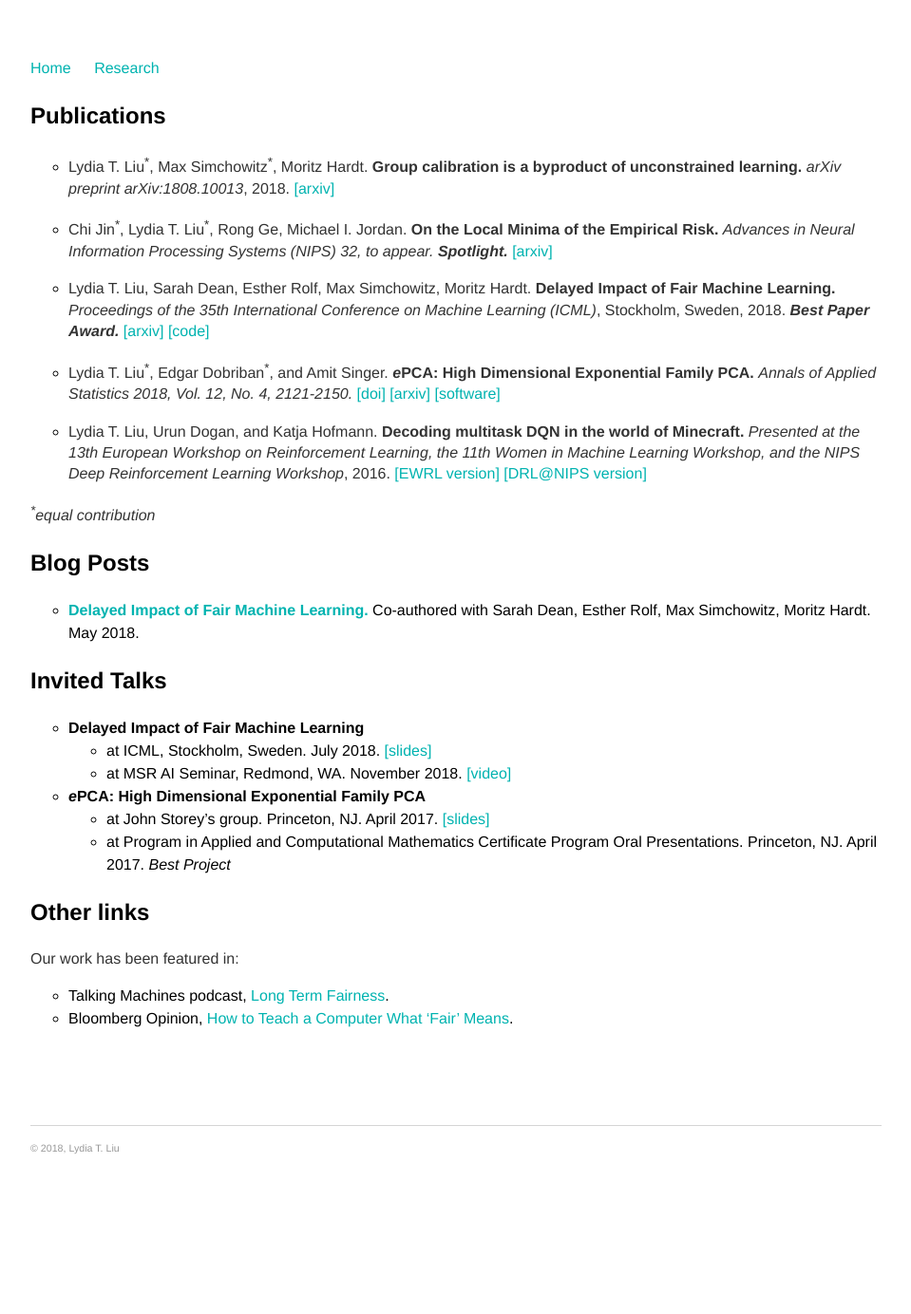
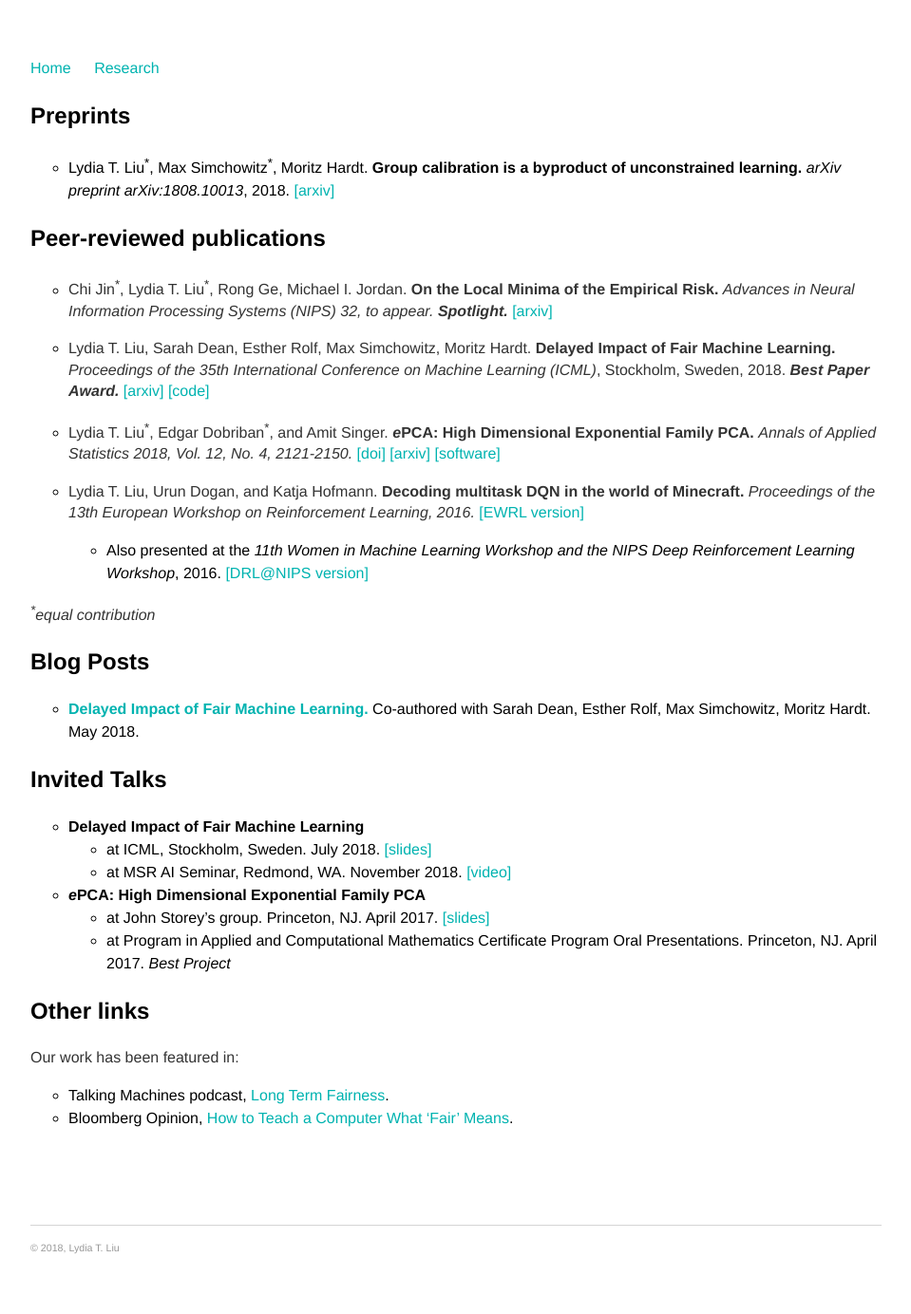
Before and after one commit to serenalwang/serenalwang.github.io, a Jekyll site: the page built from projects.md, in a window 1280 px wide. Shown: the whole page at 95% size, without its empty margins (160-1119 px from the left). Built offline with Jekyll 4.4.1, drawn with Linux system fonts in a browser that asks for light colours; before the commit the page ends 1279 px from its top, so only the background shows below that.

Commit message:
Update projects.md

```diff
--- a/projects.md
+++ b/projects.md
@@ -3,9 +3,11 @@
 title: Research
 ---
 
-### Publications
+### Preprints
 
 * Lydia T. Liu<sup>\*</sup>, Max Simchowitz<sup>\*</sup>, Moritz Hardt. **Group calibration is a byproduct of unconstrained learning.** *arXiv preprint arXiv:1808.10013*, 2018. [[arxiv]](https://arxiv.org/abs/1808.10013)
+
+### Peer-reviewed publications
 
 * Chi Jin<sup>\*</sup>, Lydia T. Liu<sup>\*</sup>, Rong Ge, Michael I. Jordan. **On the Local Minima of the Empirical Risk.** *Advances in Neural Information Processing Systems (NIPS) 32, to appear.* ***Spotlight.*** [[arxiv]](https://arxiv.org/abs/1803.09357)
 
@@ -13,7 +15,8 @@
 
 * Lydia T. Liu<sup>\*</sup>, Edgar Dobriban<sup>\*</sup>, and Amit Singer. ***e*****PCA: High Dimensional Exponential Family PCA.** *Annals of Applied Statistics 2018, Vol. 12, No. 4, 2121-2150.* [[doi]](https://dx.doi.org/10.1214/18-AOAS1146) [[arxiv]](https://arxiv.org/abs/1611.05550) [[software]](http://github.com/lydiatliu/epca/)
 
-* Lydia T. Liu, Urun Dogan, and Katja Hofmann. **Decoding multitask DQN in the world of Minecraft.** *Presented at the 13th European Workshop on Reinforcement Learning, the 11th Women in Machine Learning Workshop, and the NIPS Deep Reinforcement Learning Workshop*, 2016. [[EWRL version]](https://ewrl.files.wordpress.com/2016/11/ewrl13-2016-submission-29.pdf) [[DRL@NIPS version]](https://drive.google.com/file/d/0B1PUpk7kwWu-bDd2djhqNEx2S2J4UURTUE1sVjVnS2tXZG9r/view)
+* Lydia T. Liu, Urun Dogan, and Katja Hofmann. **Decoding multitask DQN in the world of Minecraft.** *Proceedings of the 13th European Workshop on Reinforcement Learning, 2016.* [[EWRL version]](https://ewrl.files.wordpress.com/2016/11/ewrl13-2016-submission-29.pdf)
+  * Also presented at the *11th Women in Machine Learning Workshop and the NIPS Deep Reinforcement Learning Workshop*, 2016.  [[DRL@NIPS version]](https://drive.google.com/file/d/0B1PUpk7kwWu-bDd2djhqNEx2S2J4UURTUE1sVjVnS2tXZG9r/view)
 
 *<sup>\*</sup>equal contribution*
 
```
